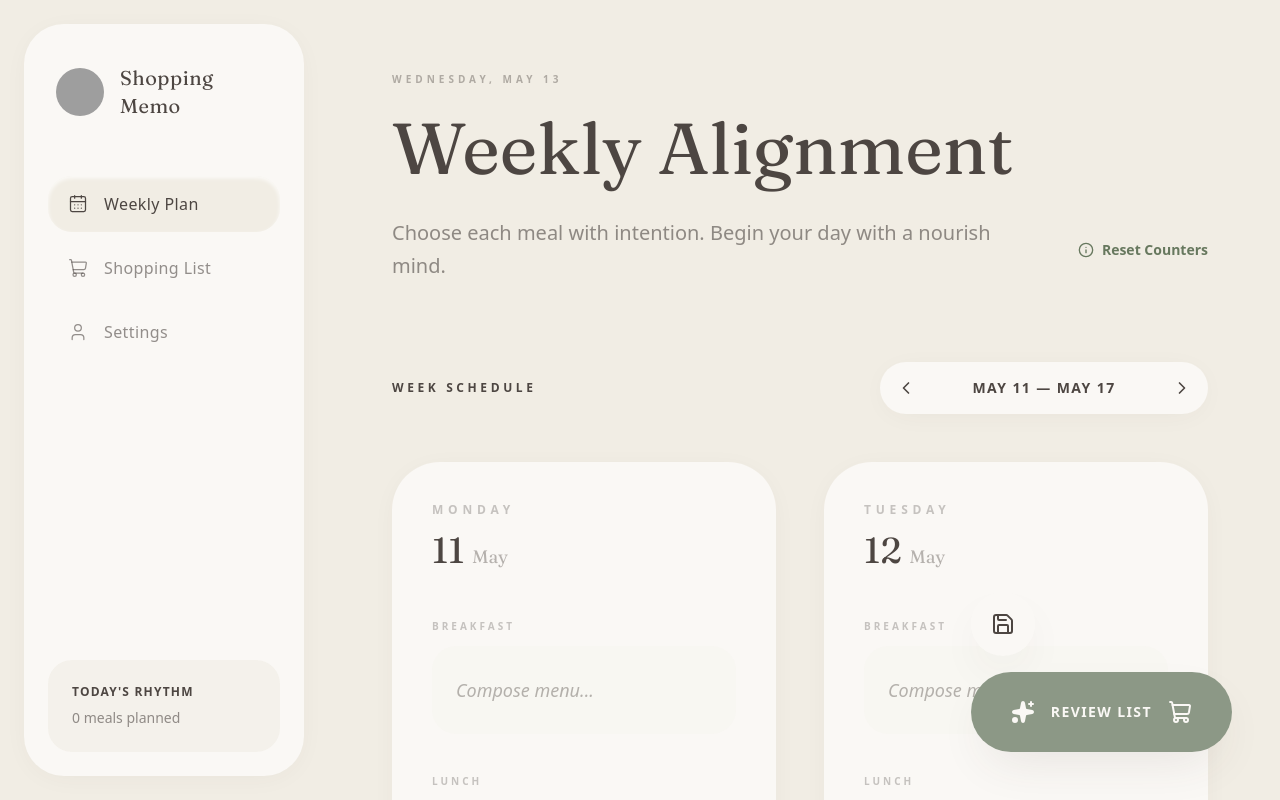
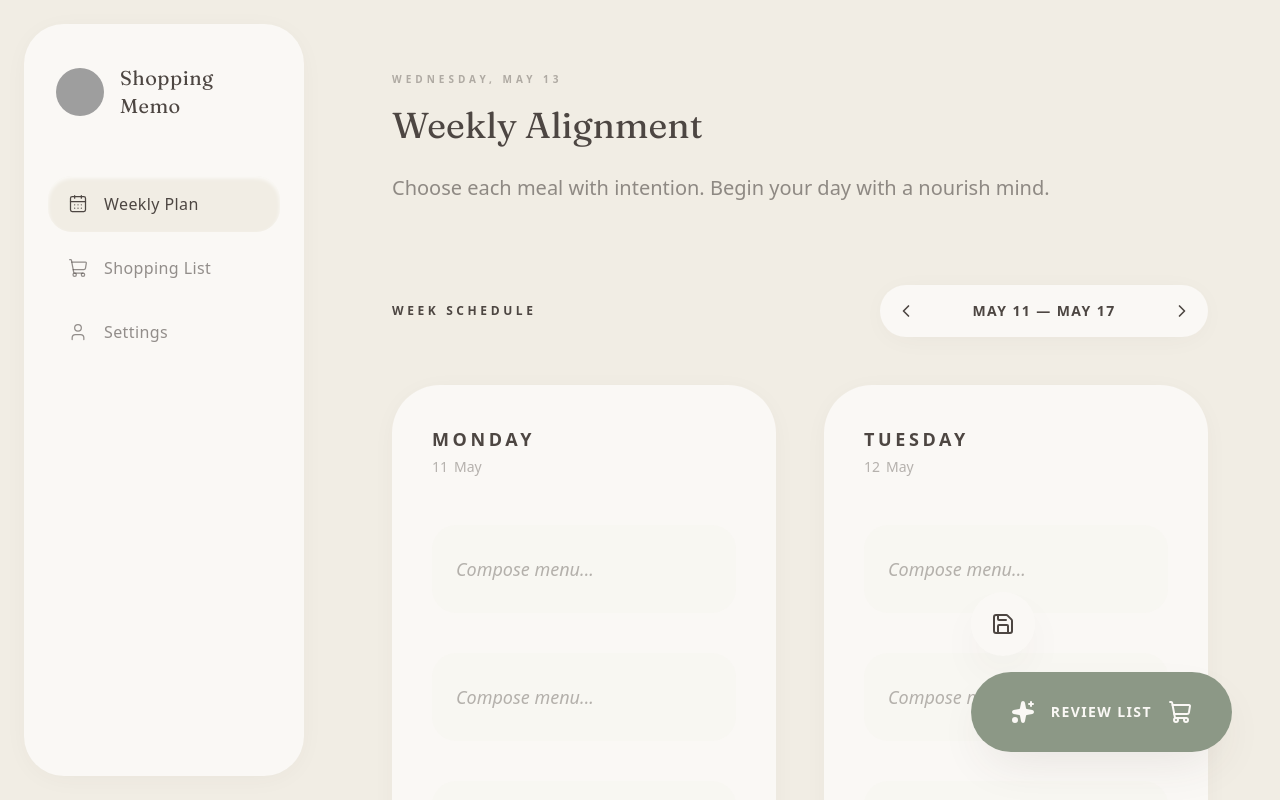
Before and after one commit to thanhtaimrjoe/Shopping-Auren, a Next.js app in the folder frontend/: page / in a window 1280 px wide. Shown: the top 800 px of the page. Built offline with nearby package versions, Linux system fonts and the light colour scheme; grey boxes are pictures that could not be loaded.

Commit message:
refactor(ui): refine meal plan layout, remove unnecessary components and update visual hierarchy

```diff
--- a/frontend/src/app/page.tsx
+++ b/frontend/src/app/page.tsx
@@ -1,7 +1,7 @@
 'use client';
 
 import { useState } from 'react';
-import { ChevronLeft, ChevronRight, Plus, Sparkles, Save, ShoppingCart, Calendar, Info } from 'lucide-react';
+import { ChevronLeft, ChevronRight, Plus, Sparkles, Save, ShoppingCart, Calendar } from 'lucide-react';
 import { format, addDays, startOfWeek } from 'date-fns';
 import { clsx, type ClassValue } from 'clsx';
 import { twMerge } from 'tailwind-merge';
@@ -24,17 +24,13 @@ export default function MealPlanPage() {
         <span className="text-[10px] font-bold text-bark/40 uppercase tracking-[0.4em] block mb-4">
           Wednesday, May 13
         </span>
-        <h1 className="text-7xl text-bark font-serif mb-6 leading-tight">
+        <h3 className="text-3xl md:text-4xl text-bark font-serif mb-6 leading-tight">
           Weekly Alignment
-        </h1>
+        </h3>
         <div className="flex items-center gap-4 text-bark/60">
           <p className="text-xl max-w-2xl leading-relaxed">
             Choose each meal with intention. Begin your day with a nourish mind.
           </p>
-          <div className="h-[1px] flex-1 bg-bark/10" />
-          <button className="flex items-center gap-2 text-sm font-semibold text-sage-deep hover:text-sage transition-colors whitespace-nowrap">
-            <Info className="h-4 w-4" /> Reset Counters
-          </button>
         </div>
       </header>
 
@@ -71,14 +67,14 @@ export default function MealPlanPage() {
               <div className="flex items-end justify-between mb-12">
                 <div>
                   <h4 className={cn(
-                    "text-xs font-bold uppercase tracking-[0.4em] mb-3",
-                    isToday ? "text-sage-deep" : "text-bark/30"
+                    "text-lg font-bold uppercase tracking-[0.2em] mb-1",
+                    isToday ? "text-sage-deep" : "text-bark"
                   )}>
                     {format(day, 'EEEE')}
                   </h4>
-                  <div className="flex items-baseline gap-2">
-                    <span className="text-4xl font-serif text-bark">{format(day, 'd')}</span>
-                    <span className="text-lg font-serif text-bark/40">{format(day, 'MMM')}</span>
+                  <div className="flex items-baseline gap-1.5">
+                    <span className="text-sm font-medium text-bark/40">{format(day, 'd')}</span>
+                    <span className="text-sm font-medium text-bark/40">{format(day, 'MMMM')}</span>
                   </div>
                 </div>
                 {isToday && (
@@ -92,9 +88,6 @@ export default function MealPlanPage() {
               <div className="space-y-10">
                 {MEAL_CATEGORIES.map((cat) => (
                   <div key={cat} className="group/item">
-                    <div className="flex items-center justify-between mb-3">
-                      <span className="text-[10px] font-bold text-bark/30 uppercase tracking-[0.3em]">{cat}</span>
-                    </div>
                     <button className="w-full text-left bg-hemp/20 rounded-2xl p-6 border-0 group-hover/item:bg-hemp/40 transition-all duration-500">
                       <div className="flex items-center justify-between">
                          <span className="text-lg text-bark/40 font-medium italic">Compose menu...</span>
--- a/frontend/src/components/Sidebar.tsx
+++ b/frontend/src/components/Sidebar.tsx
@@ -1,7 +1,7 @@
 'use client';
 import Link from 'next/link';
 import { usePathname } from 'next/navigation';
-import { Menu, CalendarDays, User, ShoppingCart } from 'lucide-react';
+import { CalendarDays, User, ShoppingCart } from 'lucide-react';
 import { clsx } from 'clsx';
 import { twMerge } from 'tailwind-merge';
 
@@ -67,14 +67,6 @@ export function Sidebar() {
           <span className="font-medium tracking-wide">Settings</span>
         </Link>
       </nav>
-
-      {/* Bottom Info Widget */}
-      <div className="p-6">
-        <div className="bg-hemp/60 rounded-2xl p-6">
-           <h4 className="text-xs font-bold text-bark uppercase tracking-[0.1em] mb-2">Today's Rhythm</h4>
-           <p className="text-sm text-bark/60">0 meals planned</p>
-        </div>
-      </div>
     </aside>
   );
 }
```
Also changed, not shown: 1 other file (tests, documents, lock files or other folders).
